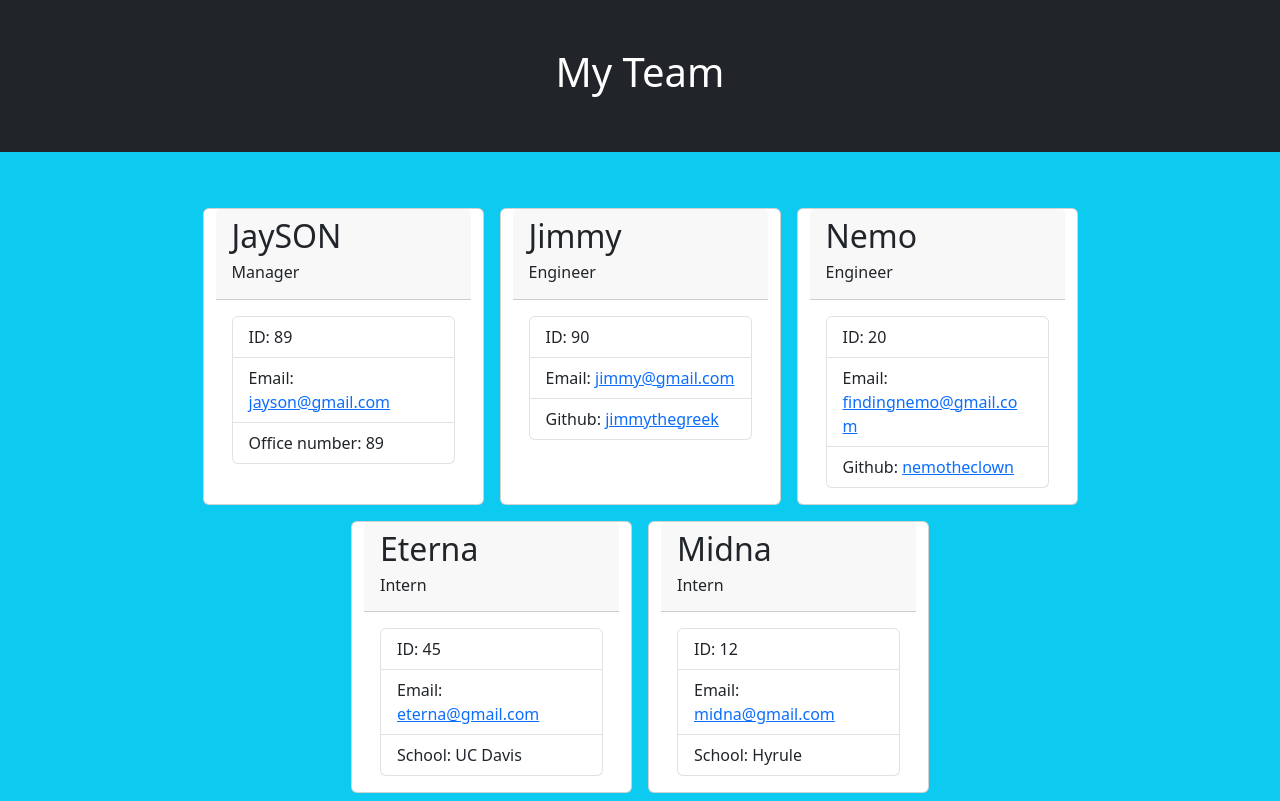
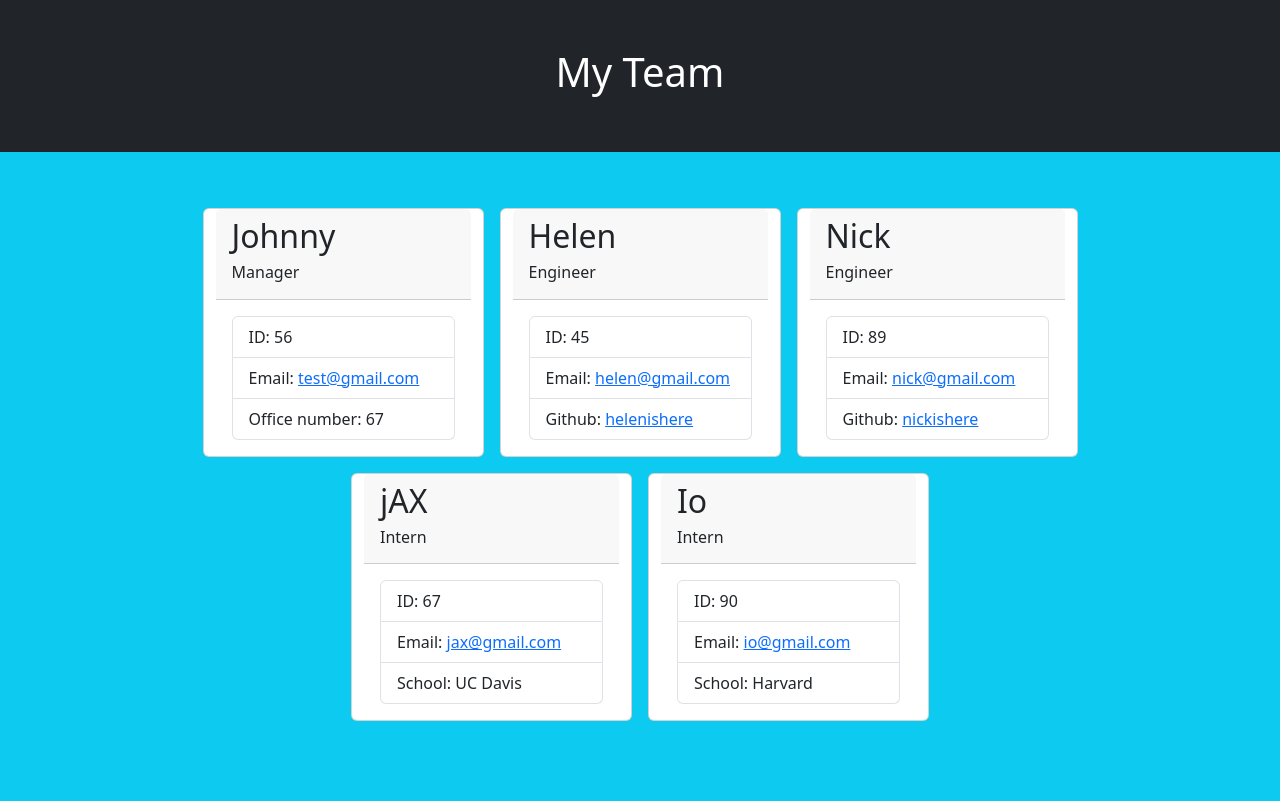
Before and after one commit to dmilleza/Team-Profile-Generator, a website: page dist/team.html in a window 1280 px wide. Drawn offline with nearby package versions, Linux system fonts and the light colour scheme.

Commit message:
added team.html

```diff
--- a/dist/team.html
+++ b/dist/team.html
@@ -1,3 +1,4 @@
+
     <!DOCTYPE html>
 <html lang="en">
 <head>
@@ -21,42 +22,46 @@
     </header>
     <main class="container pt-5">
         <div class="row px-2 justify-content-center">
+
     <div class="card col-8 col-sm-5 col-md-5 col-lg-3 m-2">
     <div class="card-header">
-            <h2 class="card-title">JaySON</h2>
+      <h2 class="card-title">Johnny</h2>
       <h6 class="h-4">Manager</h6>
     </div>
     <div class="card-body">
       <ul class="list-group">
-              <li class="list-group-item">ID: 89</li>
+        <li class="list-group-item">ID: 56</li>
         <li class="list-group-item">
           Email:
-                <a href="mailto:jayson@gmail.com">jayson@gmail.com</a>
+          <a href="mailto:test@gmail.com">test@gmail.com</a>
         </li>
-              <li class="list-group-item">Office number: 89</li>
+        <li class="list-group-item">Office number: 67</li>
+
       </ul>
     </div>
   </div>
 
     <div class="card col-8 col-sm-5 col-md-5 col-lg-3 m-2">
     <div class="card-header">
-            <h2 class="card-title">Jimmy</h2>
+      <h2 class="card-title">Helen</h2>
       <h6 class="h-4">Engineer</h6>
     </div>
     <div class="card-body">
       <ul class="list-group">
-              <li class="list-group-item">ID: 90</li>
+        <li class="list-group-item">ID: 45</li>
         <li class="list-group-item">
           Email:
-                <a href="mailto:jimmy@gmail.com">jimmy@gmail.com</a>
+          <a href="mailto:helen@gmail.com"
+            >helen@gmail.com</a
+          >
         </li>
         <li class="list-group-item">
         Github:
           <a
-                  href="https://github.com/jimmythegreek"
+            href="https://github.com/helenishere"
             target="_blank"
             rel="noopener noreferrer"
-                  >jimmythegreek</a
+            >helenishere</a
           >
         </li>
       </ul>
@@ -65,23 +70,25 @@
 
     <div class="card col-8 col-sm-5 col-md-5 col-lg-3 m-2">
     <div class="card-header">
-            <h2 class="card-title">Nemo</h2>
+      <h2 class="card-title">Nick</h2>
       <h6 class="h-4">Engineer</h6>
     </div>
     <div class="card-body">
       <ul class="list-group">
-              <li class="list-group-item">ID: 20</li>
+        <li class="list-group-item">ID: 89</li>
         <li class="list-group-item">
           Email:
-                <a href="mailto:findingnemo@gmail.com">findingnemo@gmail.com</a>
+          <a href="mailto:nick@gmail.com"
+            >nick@gmail.com</a
+          >
         </li>
         <li class="list-group-item">
         Github:
           <a
-                  href="https://github.com/nemotheclown"
+            href="https://github.com/nickishere"
             target="_blank"
             rel="noopener noreferrer"
-                  >nemotheclown</a
+            >nickishere</a
           >
         </li>
       </ul>
@@ -90,15 +97,15 @@
 
     <div class="card col-8 col-sm-5 col-md-5 col-lg-3 m-2">
     <div class="card-header">
-            <h2 class="card-title">Eterna</h2>
+      <h2 class="card-title">jAX</h2>
       <h6 class="h-4">Intern</h6>
     </div>
     <div class="card-body">
       <ul class="list-group">
-              <li class="list-group-item">ID: 45</li>
+        <li class="list-group-item">ID: 67</li>
         <li class="list-group-item">
           Email:
-                <a href="mailto:eterna@gmail.com">eterna@gmail.com</a>
+          <a href="mailto:jax@gmail.com">jax@gmail.com</a>
         </li>
         <li class="list-group-item">School: UC Davis</li>
       </ul>
@@ -107,20 +114,21 @@
 
     <div class="card col-8 col-sm-5 col-md-5 col-lg-3 m-2">
     <div class="card-header">
-            <h2 class="card-title">Midna</h2>
+      <h2 class="card-title">Io</h2>
       <h6 class="h-4">Intern</h6>
     </div>
     <div class="card-body">
       <ul class="list-group">
-              <li class="list-group-item">ID: 12</li>
+        <li class="list-group-item">ID: 90</li>
         <li class="list-group-item">
           Email:
-                <a href="mailto:midna@gmail.com">midna@gmail.com</a>
+          <a href="mailto:io@gmail.com">io@gmail.com</a>
         </li>
-              <li class="list-group-item">School: Hyrule</li>
+        <li class="list-group-item">School: Harvard</li>
       </ul>
     </div>
   </div>
+
         </div>
     </main>
   </body>
```
Lines whose indentation alone changed are shown as unchanged.
